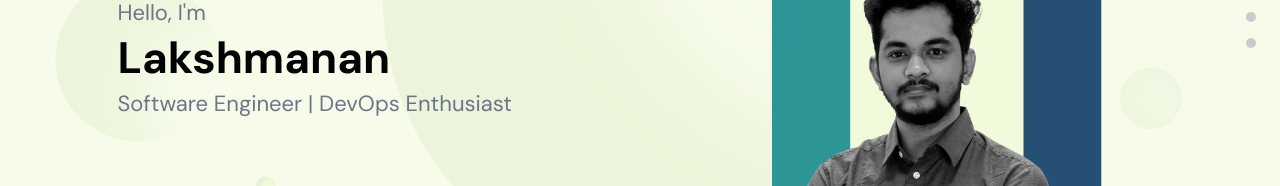
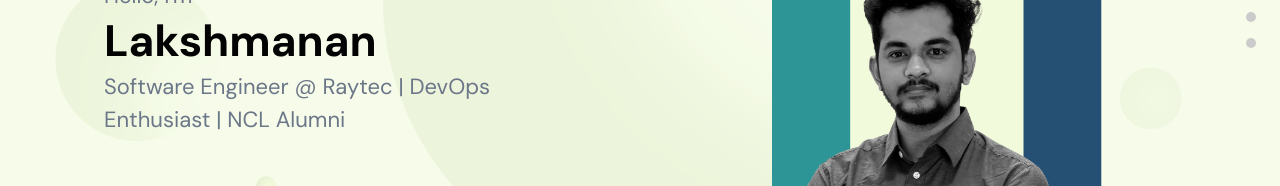
Before and after one commit to lakshmangiri/frontend-react, a React (Create React App) app: page / in a window 1280 px wide. Shown: the part 422-608 px from the top of the page. Built offline with nearby package versions, Linux system fonts and the light colour scheme; no server answers.

Commit message:
Update Header.jsx
Header updated

```diff
--- a/src/container/Header/Header.jsx
+++ b/src/container/Header/Header.jsx
@@ -23,7 +23,7 @@ const Header = () => {
           </span>
           <p className="p-text">Hello, I'm</p>
           <h1 className='head-text'>Lakshmanan</h1>
-          <p className="p-text">Software Engineer | DevOps Enthusiast</p>
+          <p className="p-text">Software Engineer @ Raytec | DevOps Enthusiast | NCL Alumni</p>
         </div>
       </motion.div>
 
```
